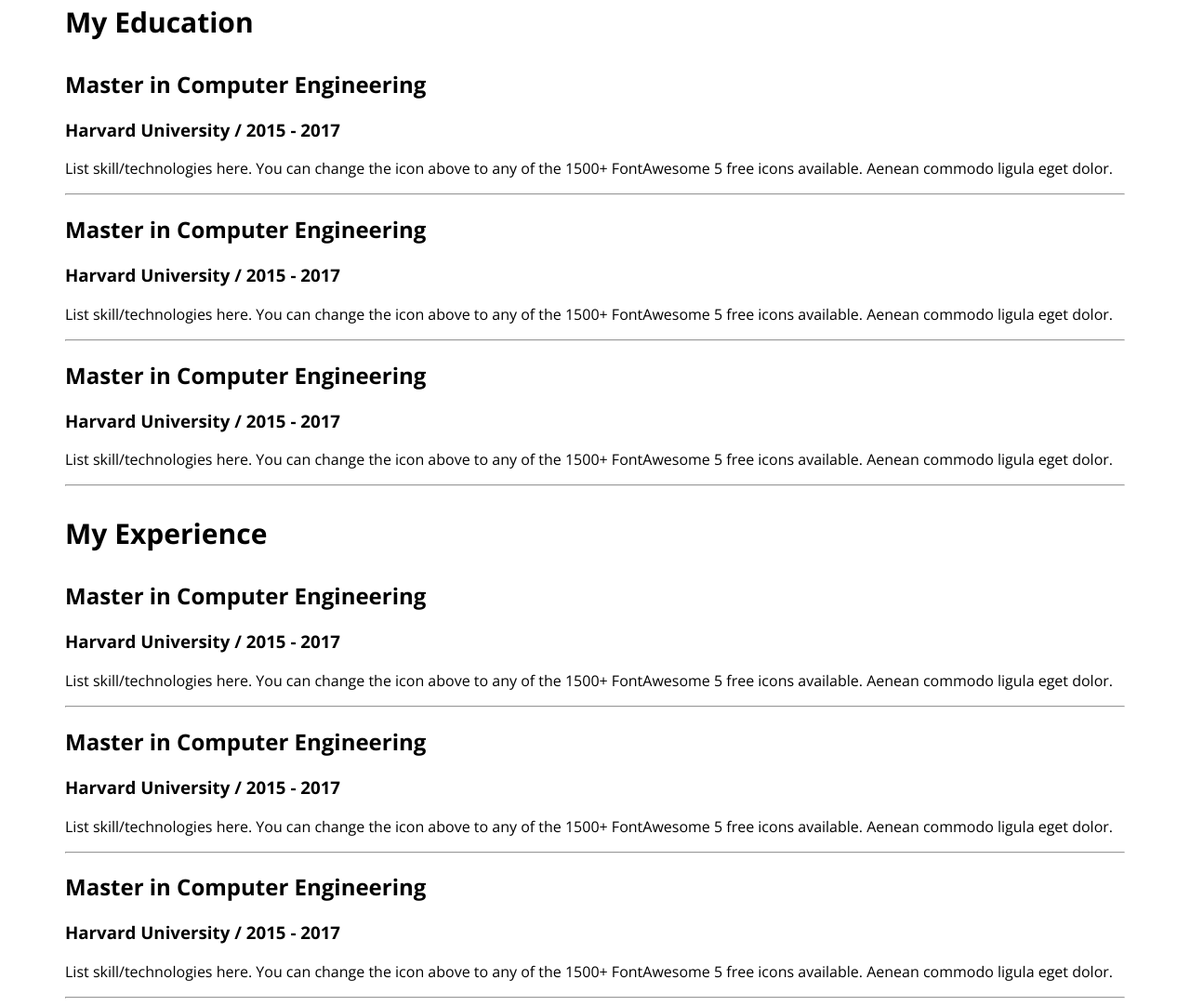
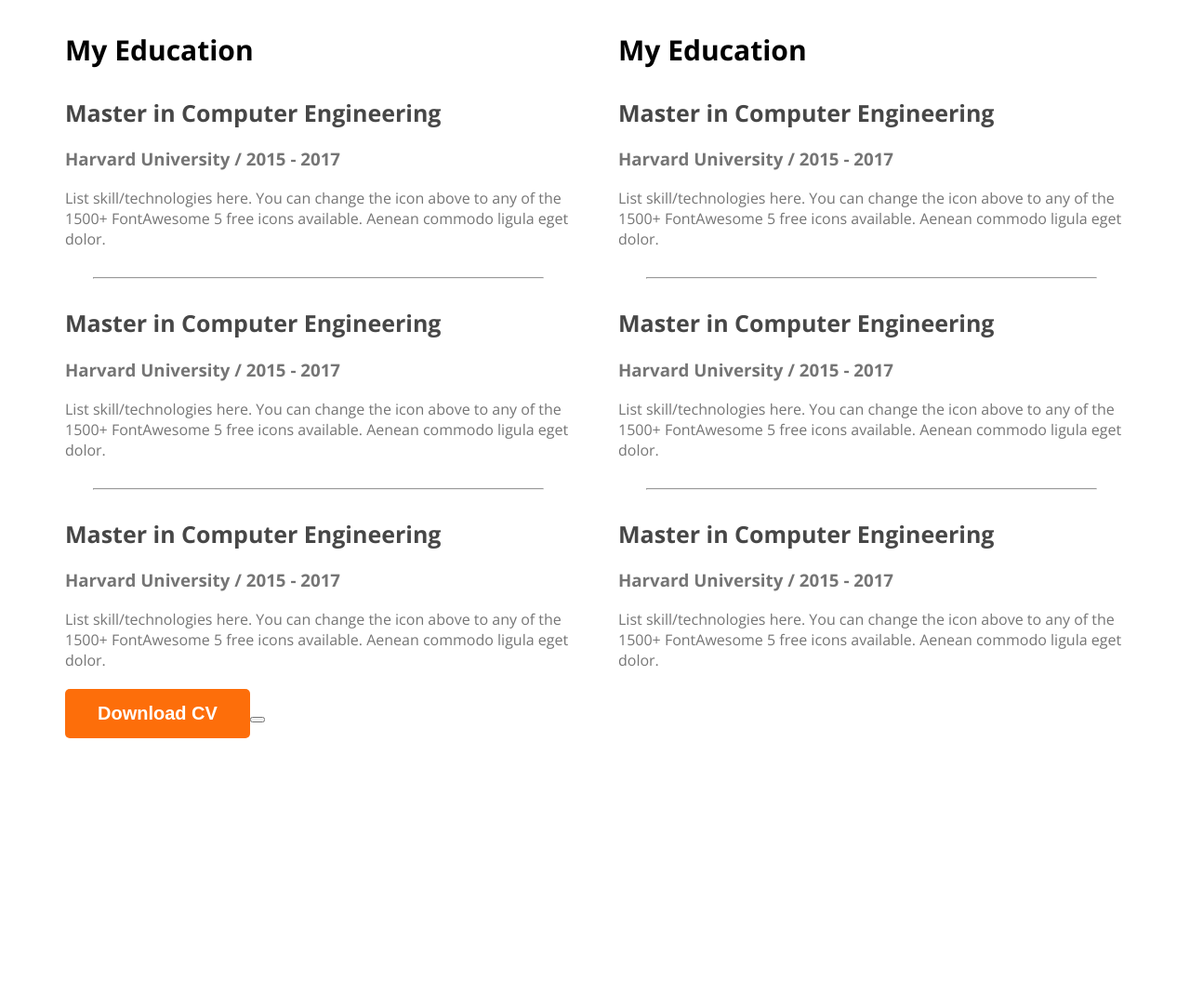
Before and after one commit to Ishrat016/portfolio-repository, a plain HTML site: page index.html in a window 1280 px wide. Shown: the part 2372-3454 px from the top of the page at 93% size. After the commit the page ends 3174 px from the top, so only its background shows below. Drawn offline with nearby package versions, Linux system fonts and the light colour scheme.

Commit message:
resume section

```diff
--- a/index.html
+++ b/index.html
@@ -95,6 +95,24 @@
     <h3 class="section-title">a summary of my resume</h3>
     <div class="resume-container">
         <div class="resume-column">
+                <h3 class="resume-column-title">My Education</h3>
+                <div class="resume-item">
+                    <h2 class="resume-item-title">Master in Computer Engineering</h2>
+                    <h3 class="resume-item-institute">Harvard University / 2015 - 2017</h3>
+                    <p class="resume-item-description">List skill/technologies here. You can change the icon above to any of the 1500+ FontAwesome 5 free icons available. Aenean commodo ligula eget dolor.</p>
+                </div>
+                <hr>
+                <div class="resume-item">
+                    <h2 class="resume-item-title">Master in Computer Engineering</h2>
+                    <h3 class="resume-item-institute">Harvard University / 2015 - 2017</h3>
+                    <p class="resume-item-description">List skill/technologies here. You can change the icon above to any of the 1500+ FontAwesome 5 free icons available. Aenean commodo ligula eget dolor.</p></div>
+                <hr>
+                <div class="resume-item">
+                    <h2 class="resume-item-title">Master in Computer Engineering</h2>
+                    <h3 class="resume-item-institute">Harvard University / 2015 - 2017</h3>
+                    <p class="resume-item-description">List skill/technologies here. You can change the icon above to any of the 1500+ FontAwesome 5 free icons available. Aenean commodo ligula eget dolor.</p>
+                </div> </div>
+                 <div class="resume-container">
         <div class="resume-column">
                 <h3 class="resume-column-title">My Education</h3>
                 <div class="resume-item">
@@ -106,44 +124,21 @@
                 <div class="resume-item">
                     <h2 class="resume-item-title">Master in Computer Engineering</h2>
                     <h3 class="resume-item-institute">Harvard University / 2015 - 2017</h3>
-                    <p class="resume-item-description">List skill/technologies here. You can change the icon above to any of the 1500+ FontAwesome 5 free icons available. Aenean commodo ligula eget dolor.</p>
-                </div>
+                    <p class="resume-item-description">List skill/technologies here. You can change the icon above to any of the 1500+ FontAwesome 5 free icons available. Aenean commodo ligula eget dolor.</p></div>
                 <hr>
                 <div class="resume-item">
                     <h2 class="resume-item-title">Master in Computer Engineering</h2>
                     <h3 class="resume-item-institute">Harvard University / 2015 - 2017</h3>
                     <p class="resume-item-description">List skill/technologies here. You can change the icon above to any of the 1500+ FontAwesome 5 free icons available. Aenean commodo ligula eget dolor.</p>
-                </div>
-                <hr>
-                <h3 class="resume-column-title">My Experience</h3>
-                <div class="resume-item">
-                    <h2 class="resume-item-title">Master in Computer Engineering</h2>
-                    <h3 class="resume-item-institute">Harvard University / 2015 - 2017</h3>
-                    <p class="resume-item-description">List skill/technologies here. You can change the icon above to any of the 1500+ FontAwesome 5 free icons available. Aenean commodo ligula eget dolor.</p>
-                </div>
-                <hr>
-                <div class="resume-item">
-                    <h2 class="resume-item-title">Master in Computer Engineering</h2>
-                    <h3 class="resume-item-institute">Harvard University / 2015 - 2017</h3>
-                    <p class="resume-item-description">List skill/technologies here. You can change the icon above to any of the 1500+ FontAwesome 5 free icons available. Aenean commodo ligula eget dolor.</p>
-                </div>
-                <hr>
-                <div class="resume-item">
-                    <h2 class="resume-item-title">Master in Computer Engineering</h2>
-                    <h3 class="resume-item-institute">Harvard University / 2015 - 2017</h3>
-                    <p class="resume-item-description">List skill/technologies here. You can change the icon above to any of the 1500+ FontAwesome 5 free icons available. Aenean commodo ligula eget dolor.</p>
-                </div>
-                <hr>
+                </div> </div>
 
-                <div>
 
-                </div>
 
-            </div>
-        </div>
-        <div class="resume-column"></div>
-    </div>
 </section>
+<div class="download-cv">
+    <button class="btn-primary">Download CV<button>
+</div>
+
     </main>
     <footer>
 
--- a/styles/portfolio.css
+++ b/styles/portfolio.css
@@ -106,9 +106,11 @@
     max-width: 1140px;
     margin: 0 auto;
 }
-main section{
+
+main section {
     margin-top: 130px;
 }
+
 /*about section styles*/
 .about {
     padding: 130px;
@@ -147,10 +149,46 @@
 .skill-description {
     color: #757575;
 }
+
 /* resume section styles */
-.resume-column-title{
+.resume-column-title {
     color: #474747);
-font-size: 30px;
-font-style: normal;
-font-weight: 700;
+    font-size: 30px;
+    font-style: normal;
+    font-weight: 700;
 }
+
+.resume-container {
+    display: flex;
+    gap: 50px;
+}
+
+.resume-item-title {
+    color: #474747;
+    font-size: 25px;
+    font-weight: 700;
+    margin_bottom: 10px;
+}
+
+.resume-item-description {
+    margin-bottom: 20px;
+    margin-top: 0px;
+}
+
+.resume-item-description,
+.resume-item-institute {
+    color: #757575;
+}
+
+.resume-container hr {
+    margin: 30px;
+}
+
+.download-cv {
+    text-align: centre;
+    color: #FFF;
+
+    font-size: 20px;
+    font-weight: 700;
+
+}
```
